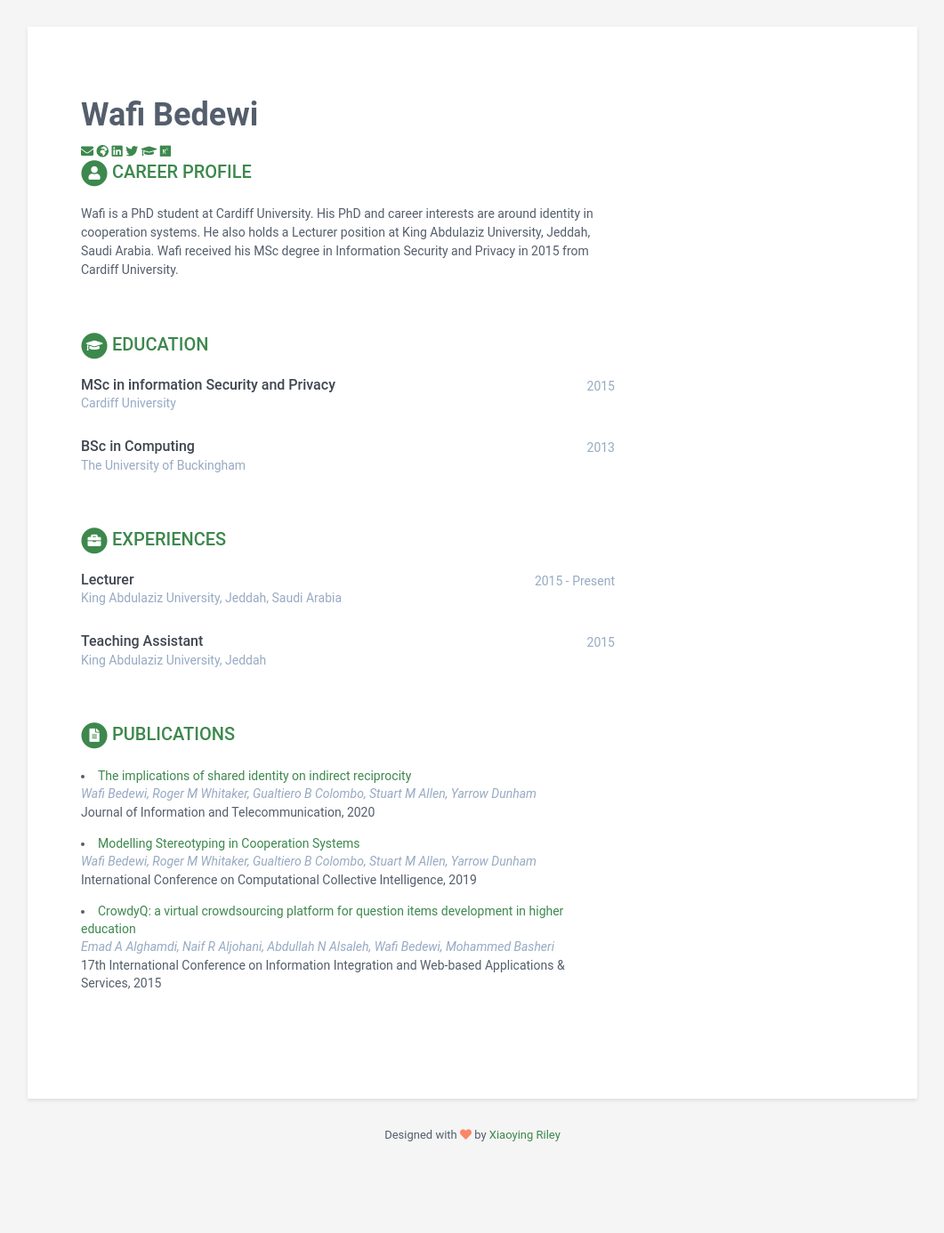
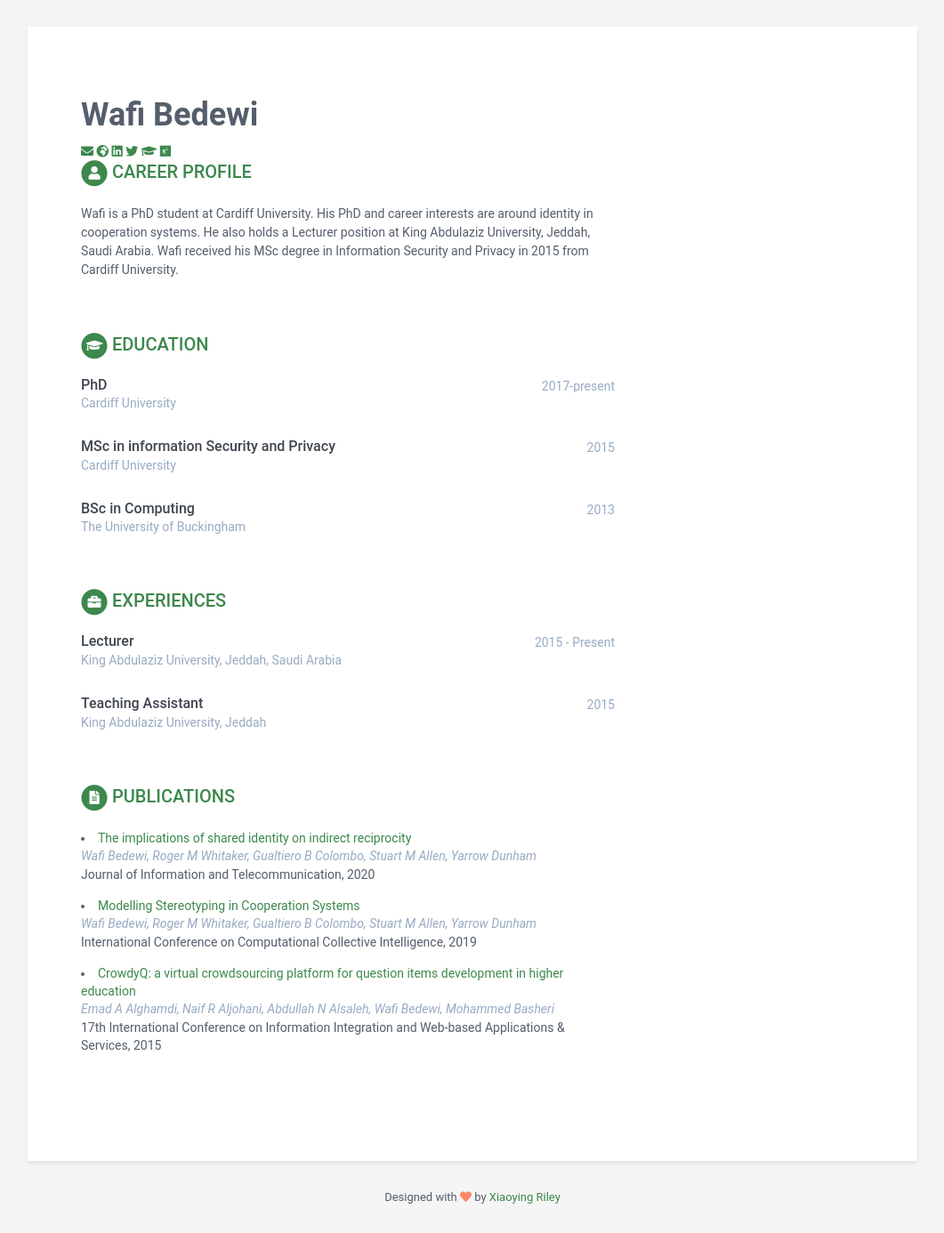
Before and after one commit to wafib/wafib.github.io, a Jekyll site: the page built from index.html, in a window 1280 px wide. Shown: the whole page at 89% size, without its empty margins (109-1170 px from the left). Built offline with Jekyll 4.4.1, drawn with Linux system fonts in a browser that asks for light colours; before the commit the page ends 1317 px from its top, so only the background shows below that.

Commit message:
Update data.yml

```diff
--- a/_data/data.yml
+++ b/_data/data.yml
@@ -53,6 +53,9 @@ career-profile:
       Saudi Arabia. Wafi received his MSc degree in Information Security and
       Privacy in 2015 from Cardiff University.
 education:
+    - degree: PhD
+      university: Cardiff University
+      time: 2017-present
     - degree: MSc in information Security and Privacy
       university: Cardiff University
       time: 2015
```
